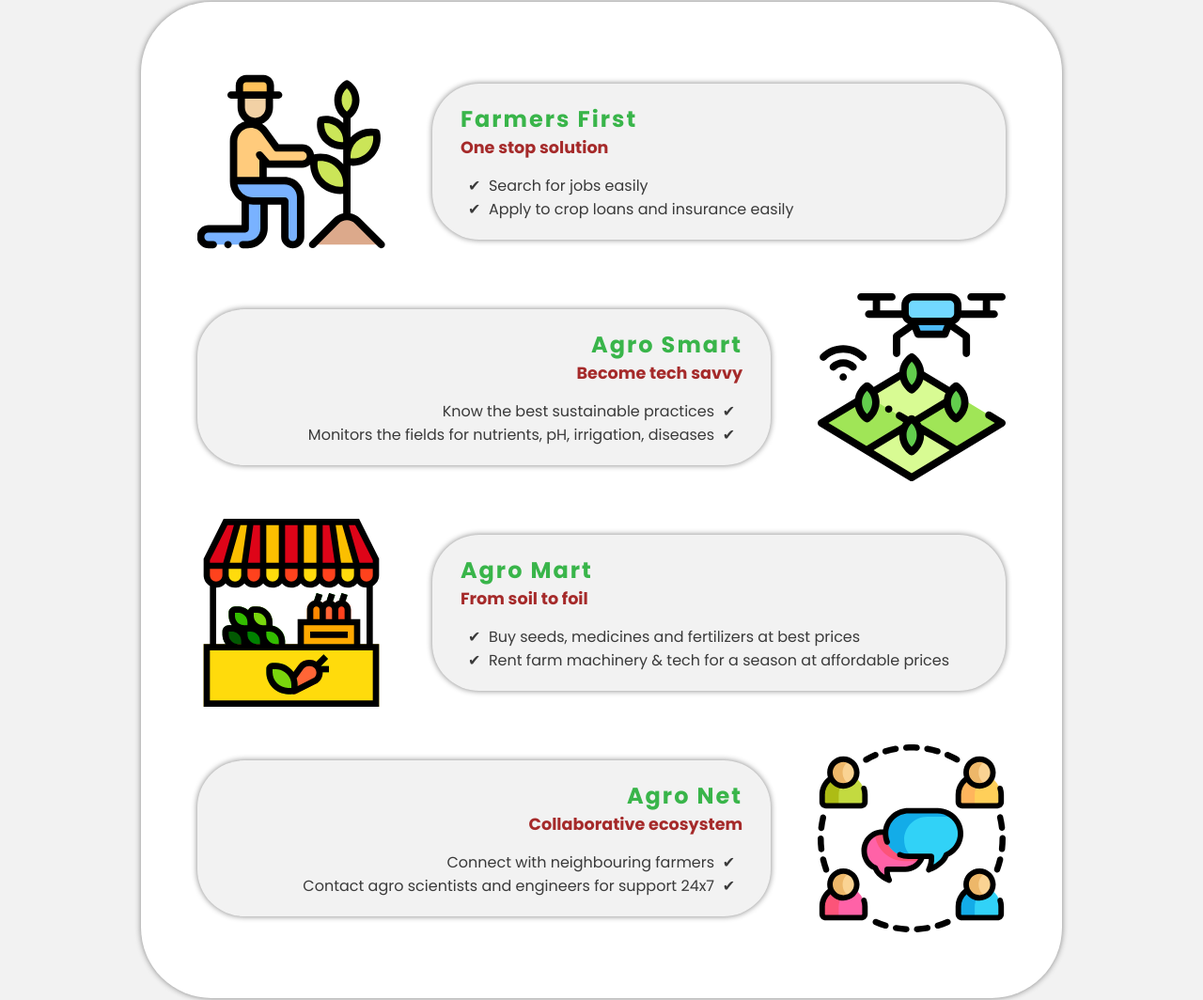
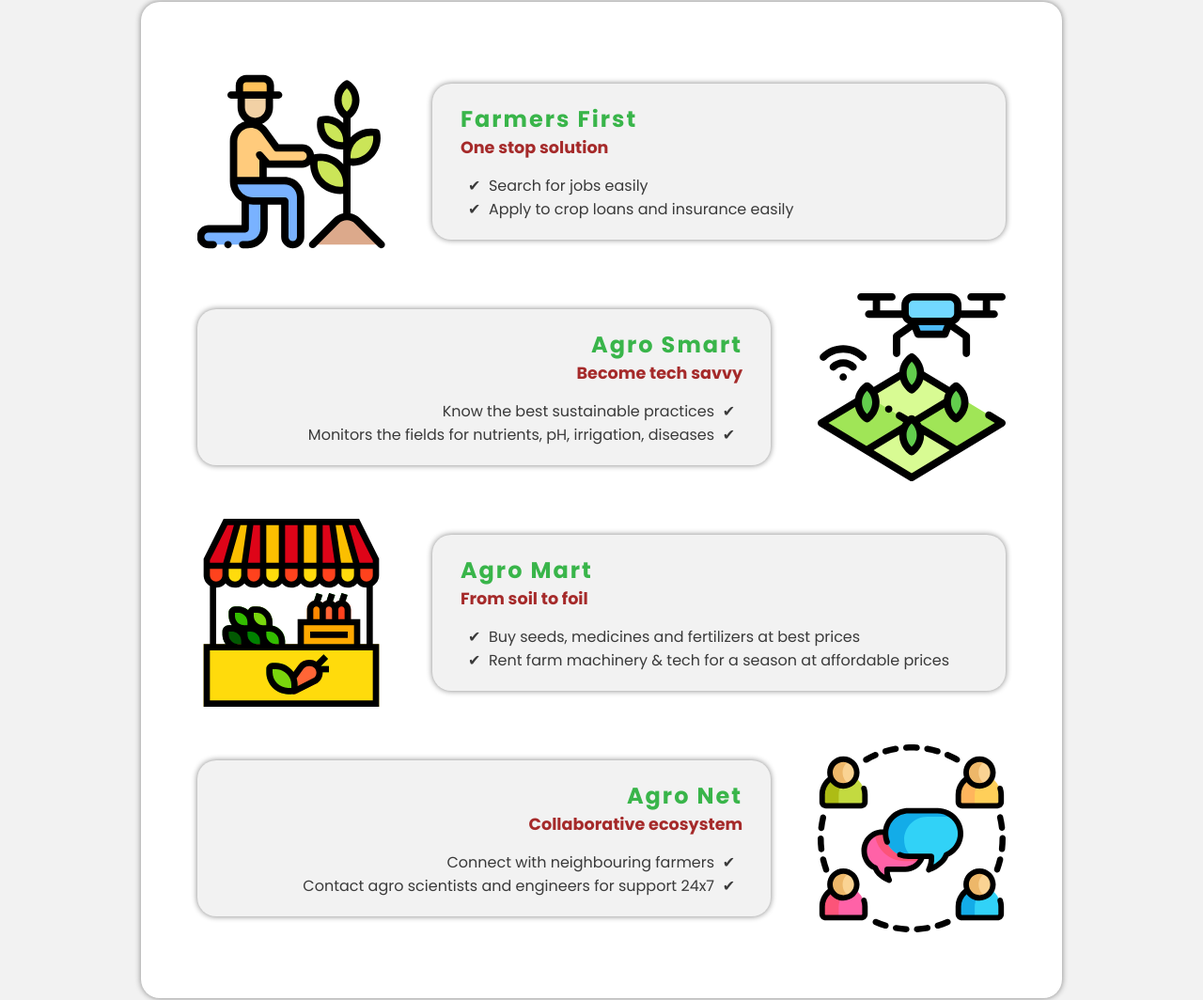
Before and after one commit to soft-coded/sos-at, a React (Create React App) app: page / in a window 1280 px wide. Shown: the part 1012-2076 px from the top of the page at 94% size. Built offline with nearby package versions, Linux system fonts and the light colour scheme.

Commit message:
Reduce border radius

```diff
--- a/src/sections/second/second.scss
+++ b/src/sections/second/second.scss
@@ -10,7 +10,7 @@
     background-color: $light-1;
     margin: 50px 0;
     padding: 30px;
-    border-radius: 75px;
+    border-radius: 20px;
     width: 100%;
     box-shadow: $shadow-2;
   }
@@ -24,7 +24,7 @@
 
     .container {
       background-color: $light-2;
-      border-radius: 50px;
+      border-radius: 20px;
       padding: 20px 30px;
       width: 100%;
       position: relative;
@@ -74,7 +74,7 @@
         left: 0;
         right: 0;
         bottom: 0;
-        border-radius: 50px;
+        border-radius: 20px;
         padding: 30px 60px;
 
         li {
--- a/src/sections/third/third.scss
+++ b/src/sections/third/third.scss
@@ -12,7 +12,7 @@
     gap: 2rem;
     background-color: $light-2;
     padding: 50px;
-    border-radius: 50px;
+    border-radius: 20px;
     box-shadow: $shadow-2;
 
     .grid-item {
```
